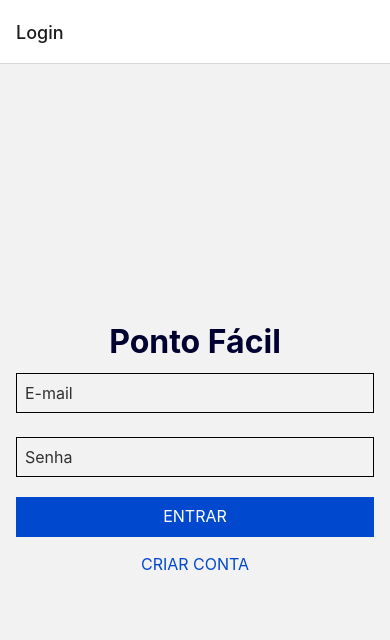
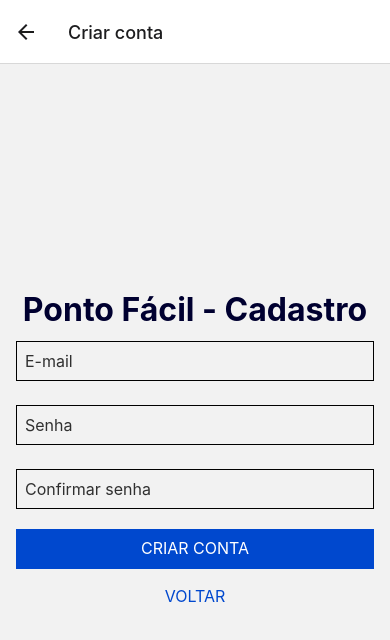
Before and after one commit to alan-dx/pontoFacil, a React Native app: screen /SignUpScreen in a window 390 px wide. Shown: the top 640 px of the page. Built offline with nearby package versions, Linux system fonts and the light colour scheme.

Commit message:
feat: implement base version of sign up screen

```diff
--- a/package.json
+++ b/package.json
@@ -10,8 +10,8 @@
     "test": "jest"
   },
   "dependencies": {
-    "@react-navigation/native": "^6.1.18",
-    "@react-navigation/native-stack": "^6.11.0",
+    "@react-navigation/native": "^6.1.8",
+    "@react-navigation/native-stack": "^6.9.14",
     "react": "18.3.1",
     "react-native": "0.75.4",
     "react-native-safe-area-context": "^4.11.1",
--- a/src/components/Button/index.tsx
+++ b/src/components/Button/index.tsx
@@ -1,25 +1,26 @@
 import React from 'react';
-import { StyleSheet, TouchableOpacity, TouchableOpacityProps, View } from 'react-native';
+import { StyleSheet, TouchableOpacity, TouchableOpacityProps, View, ViewStyle } from 'react-native';
 import { Text } from '../Text/Text';
 
 type ButtonVariants = 'contained' | 'outlined' | 'text'
 
-interface LargeButtonProps {
-  containerProps?: TouchableOpacityProps,
+interface LargeButtonProps extends TouchableOpacityProps {
+  containerStyle?: ViewStyle,
   title: string,
   variant?: ButtonVariants
 }
 
 export function LargeButton({
-  containerProps = {},
+  containerStyle = {},
   title,
   variant = 'contained',
+  ...buttonProps
 }: LargeButtonProps) {
   const variantStyle = styles[variant];
   const textColor = variant === 'contained' ? { color: '#FFF' } : { color: '#0048ce' };
 
   return (
-    <TouchableOpacity {...containerProps} style={[styles.container, containerProps.style ]} >
+    <TouchableOpacity {...buttonProps} style={[styles.container, containerStyle ]}>
       <View style={[styles.buttonBase, variantStyle]}>
         <Text style={[styles.textStyle, textColor]}>{title}</Text>
       </View>
--- a/src/routes/AuthStack.tsx
+++ b/src/routes/AuthStack.tsx
@@ -1,9 +1,11 @@
 import React from 'react';
 import { createNativeStackNavigator } from '@react-navigation/native-stack';
 import { LoginScreen } from '../screens/LoginScreen';
+import { SignUpScreen } from '../screens/SignUpScreen';
 
 export type AuthStackParamsList = {
-  LoginScreen: undefined
+  LoginScreen: undefined;
+  SignUpScreen: undefined
 }
 
 const Stack = createNativeStackNavigator<AuthStackParamsList>();
@@ -16,6 +18,11 @@ export function AuthStack() {
           title: 'Login',
         }}
       />
+      <Stack.Screen name="SignUpScreen" component={SignUpScreen}
+        options={{
+          title: 'Criar conta',
+        }}
+      />
     </Stack.Navigator>
   );
 }
--- a/src/screens/LoginScreen/index.tsx
+++ b/src/screens/LoginScreen/index.tsx
@@ -4,21 +4,27 @@ import { styles } from './styles';
 import { Text } from '../../components/Text/Text';
 import { TextInput } from '../../components/TextInput';
 import { LargeButton } from '../../components/Button';
+import { AuthStackParamsList } from '../../routes/AuthStack';
+import { NativeStackScreenProps } from '@react-navigation/native-stack';
 
-export function LoginScreen() {
+export function LoginScreen({navigation}: NativeStackScreenProps<AuthStackParamsList, 'LoginScreen'>) {
 
   const [email, setEmail] = React.useState('');
   const [password, setPassword] = React.useState('');
 
+  function goToSignUpPage() {
+    navigation.navigate('SignUpScreen');
+  }
+
   return (
     <Screen style={styles.container}>
       <Text style={styles.appNameText} preset="headingLarge" bold>
-        Ponto Fácil
+        Ponto Fácil - Login
       </Text>
-      <TextInput onChangeText={setEmail} value={email} placeholder="E-mail"/>
+      <TextInput onChangeText={setEmail} value={email} placeholder="E-mail" keyboardType="email-address"/>
       <TextInput onChangeText={setPassword} value={password} placeholder="Senha"/>
-      <LargeButton title="Entrar" containerProps={{ style: {marginTop: 8}}} />
-      <LargeButton variant="text" title="Criar conta" containerProps={{ style: {marginTop: 8}}}  />
+      <LargeButton title="Entrar" containerStyle={{ marginTop: 8 }} />
+      <LargeButton variant="text" title="Criar conta" containerStyle={{ marginTop: 8}} onPress={goToSignUpPage} />
     </Screen>
   );
 }
--- /dev/null
+++ b/src/screens/SignUpScreen/index.tsx
@@ -0,0 +1,32 @@
+import React from 'react';
+import { Screen } from '../../components/Screen';
+import { styles } from './styles';
+import { Text } from '../../components/Text/Text';
+import { TextInput } from '../../components/TextInput';
+import { LargeButton } from '../../components/Button';
+import { AuthStackParamsList } from '../../routes/AuthStack';
+import { NativeStackScreenProps } from '@react-navigation/native-stack';
+
+export function SignUpScreen({navigation}: NativeStackScreenProps<AuthStackParamsList, 'SignUpScreen'>) {
+
+  const [email, setEmail] = React.useState('');
+  const [password, setPassword] = React.useState('');
+  const [confirmPassword, setConfirmPassword] = React.useState('');
+
+  function goToSignUpPage() {
+    navigation.goBack();
+  }
+
+  return (
+    <Screen style={styles.container}>
+      <Text style={styles.appNameText} preset="headingLarge" bold>
+        Ponto Fácil - Cadastro
+      </Text>
+      <TextInput onChangeText={setEmail} value={email} placeholder="E-mail"/>
+      <TextInput onChangeText={setPassword} value={password} placeholder="Senha" secureTextEntry/>
+      <TextInput onChangeText={setConfirmPassword} value={confirmPassword} placeholder="Confirmar senha" secureTextEntry />
+      <LargeButton title="Criar conta" containerStyle={{ marginTop: 8 }} />
+      <LargeButton variant="text" title="Voltar" containerStyle={{ marginTop: 8}} onPress={goToSignUpPage} />
+    </Screen>
+  );
+}
--- /dev/null
+++ b/src/screens/SignUpScreen/styles.ts
@@ -0,0 +1,11 @@
+import { StyleSheet } from 'react-native';
+
+export const styles = StyleSheet.create({
+  container: {
+    alignItems: 'center',
+    justifyContent: 'center',
+  },
+  appNameText: {
+    color: '#000030',
+  },
+});
```
Also changed, not shown: 1 other file (tests, documents, lock files or other folders).
